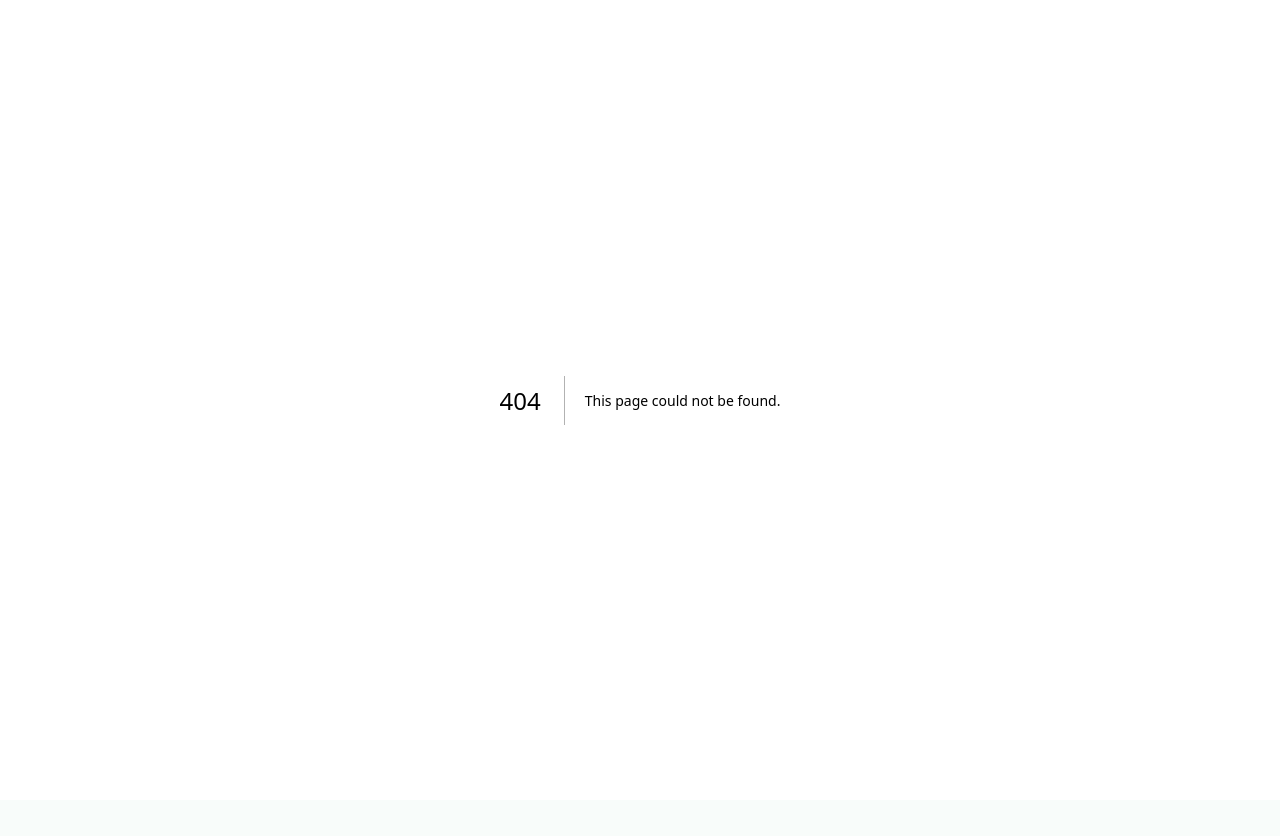
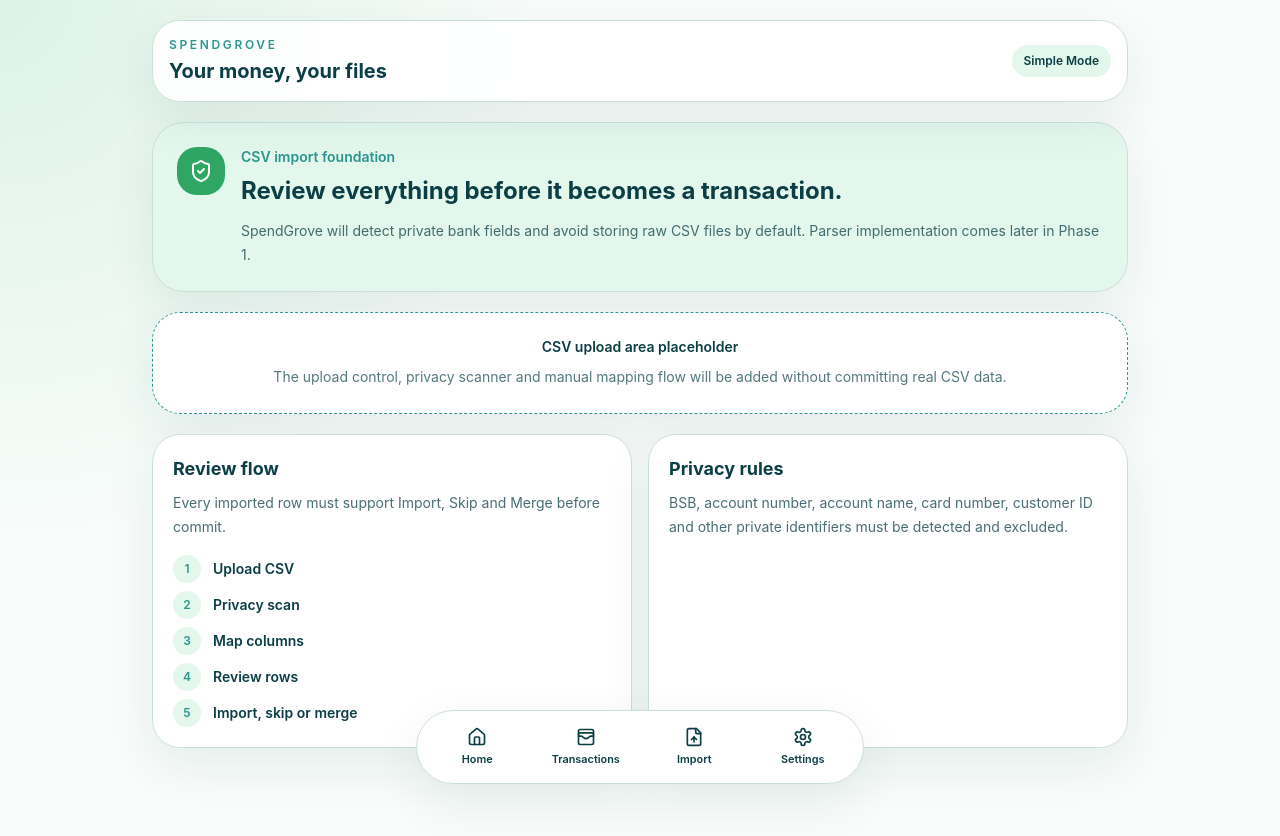
Before and after one commit to LatinMaestro/SpendGrove, a Next.js app: page /import in a window 1280 px wide. Before the commit this address had no page. Shown: the top 836 px of the page. Before the commit the page ends 800 px from the top, so only its background shows below. Built offline with nearby package versions, Linux system fonts and the light colour scheme.

Commit message:
Add CSV import foundation screen

```diff
--- /dev/null
+++ b/app/import/page.tsx
@@ -0,0 +1,47 @@
+import { ShieldCheck } from "lucide-react";
+import { AppShell } from "@/components/app-shell";
+import { FeatureCard } from "@/components/feature-card";
+
+const reviewSteps = ["Upload CSV", "Privacy scan", "Map columns", "Review rows", "Import, skip or merge"];
+
+export default function ImportPage() {
+  return (
+    <AppShell>
+      <section className="rounded-[2rem] border border-border bg-surface-mint p-6 shadow-soft">
+        <div className="flex items-start gap-4">
+          <div className="rounded-2xl bg-brand-green p-3 text-white">
+            <ShieldCheck aria-hidden="true" className="h-6 w-6" />
+          </div>
+          <div>
+            <p className="text-sm font-semibold text-brand-teal">CSV import foundation</p>
+            <h2 className="mt-2 text-2xl font-bold text-brand-deepTeal">Review everything before it becomes a transaction.</h2>
+            <p className="mt-3 text-sm leading-6 text-brand-deepTeal/75">
+              SpendGrove will detect private bank fields and avoid storing raw CSV files by default. Parser implementation comes later in Phase 1.
+            </p>
+          </div>
+        </div>
+      </section>
+
+      <section className="mt-5 rounded-3xl border border-dashed border-brand-teal bg-surface-base p-6 text-center shadow-soft">
+        <p className="text-sm font-semibold text-brand-deepTeal">CSV upload area placeholder</p>
+        <p className="mt-2 text-sm leading-6 text-brand-deepTeal/70">
+          The upload control, privacy scanner and manual mapping flow will be added without committing real CSV data.
+        </p>
+      </section>
+
+      <div className="mt-5 grid gap-4 lg:grid-cols-2">
+        <FeatureCard title="Review flow" body="Every imported row must support Import, Skip and Merge before commit.">
+          <ol className="space-y-2">
+            {reviewSteps.map((step, index) => (
+              <li key={step} className="flex items-center gap-3 text-sm font-semibold text-brand-deepTeal">
+                <span className="flex h-7 w-7 items-center justify-center rounded-full bg-surface-mint text-xs text-brand-teal">{index + 1}</span>
+                {step}
+              </li>
+            ))}
+          </ol>
+        </FeatureCard>
+        <FeatureCard title="Privacy rules" body="BSB, account number, account name, card number, customer ID and other private identifiers must be detected and excluded." />
+      </div>
+    </AppShell>
+  );
+}
```
